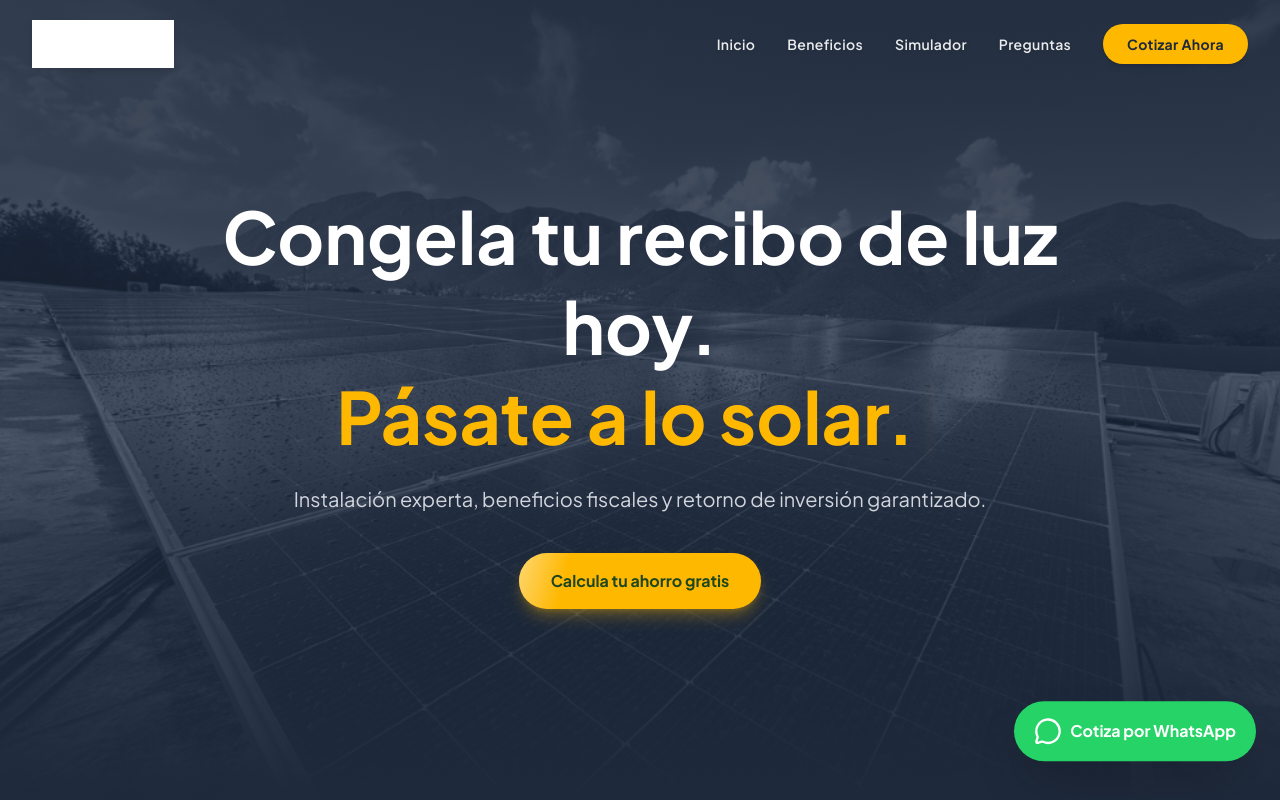
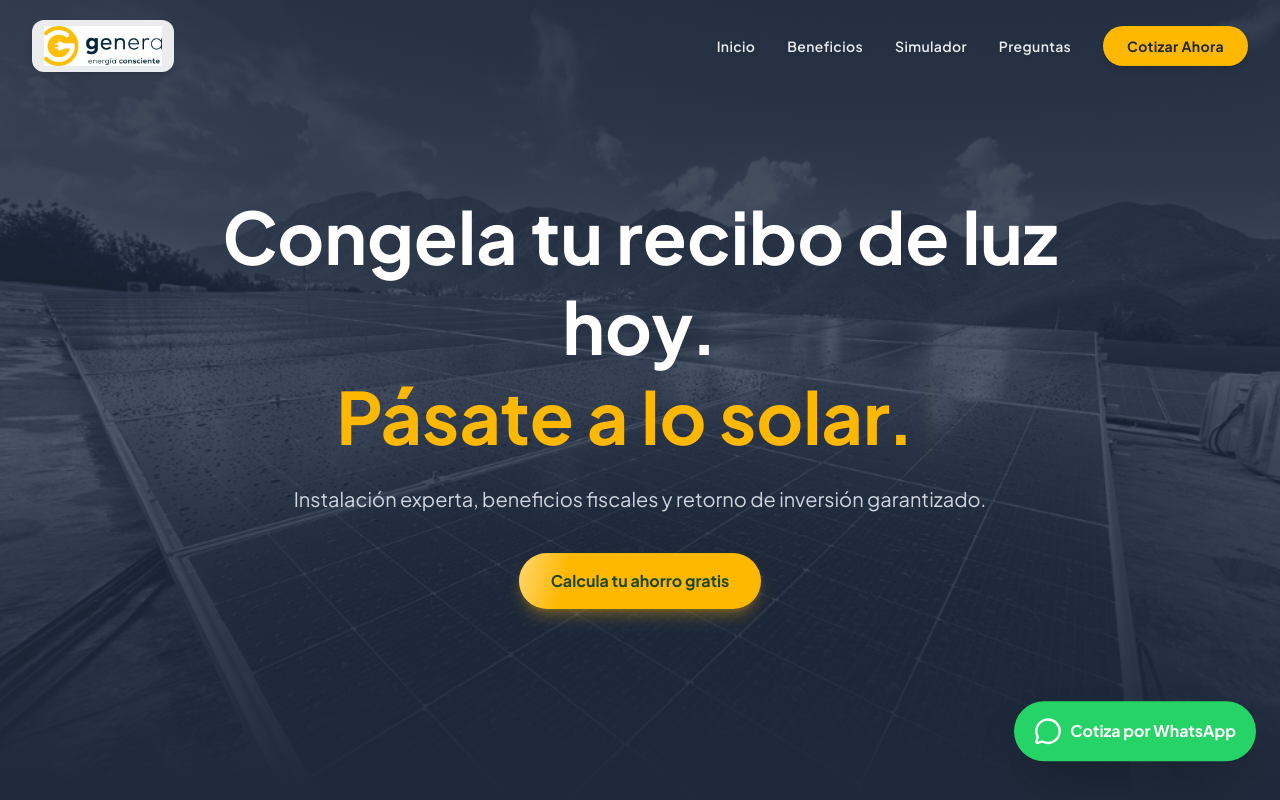
Before and after one commit to iramirezftg/genera-mexico, a Next.js app: page / in a window 1280 px wide. Shown: the top 800 px of the page. Built offline with nearby package versions, Linux system fonts and the light colour scheme.

Commit message:
fix: logo en header con pill blanco sobre hero oscuro

```diff
--- a/src/components/Header.tsx
+++ b/src/components/Header.tsx
@@ -34,15 +34,15 @@ export default function Header() {
 
           {/* Logo */}
           <a href="#top" className="flex items-center">
-            <div className="relative h-10 md:h-12 w-auto">
+            <div className={`px-3 py-1.5 rounded-xl transition-all duration-300 ${
+              isScrolled ? '' : 'bg-white/90 backdrop-blur-sm shadow-md'
+            }`}>
               <Image
                 src="/logo-genera.png"
                 alt="Genera México — Energía Consciente"
-                width={200}
-                height={60}
-                className={`h-10 md:h-12 w-auto object-contain transition-all duration-300 ${
-                  isScrolled ? '' : 'brightness-0 invert drop-shadow-md'
-                }`}
+                width={160}
+                height={48}
+                className="h-8 md:h-10 w-auto object-contain"
                 priority
               />
             </div>
```
